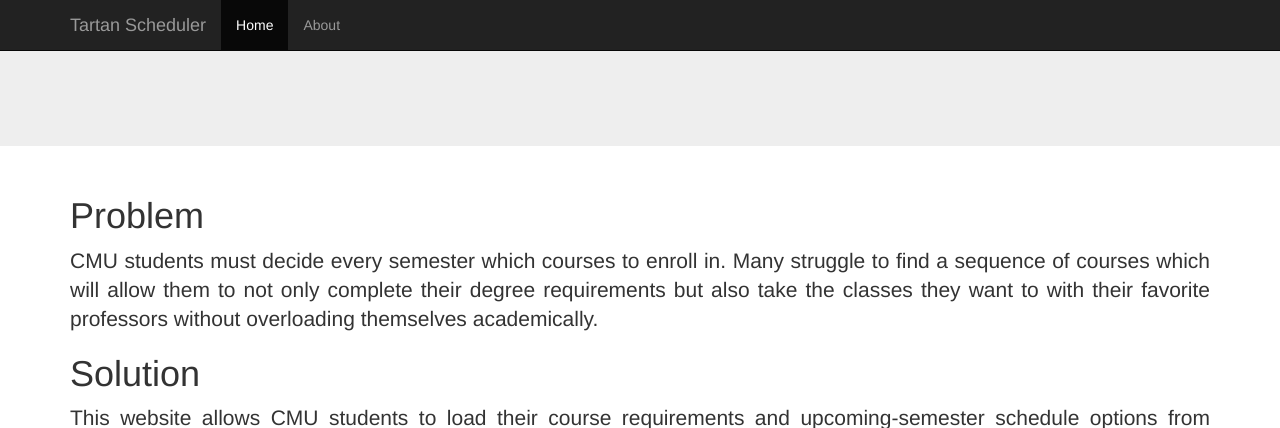
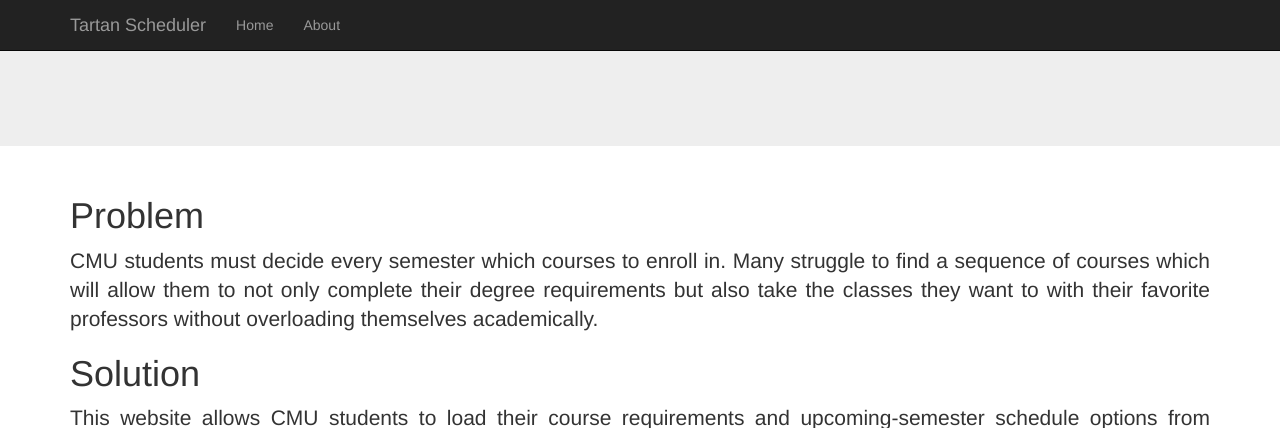
Before and after one commit to anotheranshu/cmu-scheduler, a Django app: page /puzzle/about/ in a window 1280 px wide. Shown: the top 428 px of the page. Run offline with Django 3.2, Linux system fonts and the light colour scheme; parts of the project's set-up code (start-up, migrations or seed data) failed here and were passed over; some libraries are stand-ins or nearby versions.

Commit message:
Removed Home active highlighting

```diff
--- a/schedule/templates/puzzle/base.html
+++ b/schedule/templates/puzzle/base.html
@@ -34,7 +34,7 @@
         </div>
         <div class="navbar-collapse collapse">
           <ul class="nav navbar-nav">
-             <li class="active"><a href="{% url 'login' %}">Home</a></li>
+             <li><a href="{% url 'login' %}">Home</a></li>
              <li><a href="{% url 'about' %}">About</a></li>
           </ul>
         </div><!--/.navbar-collapse -->
```
